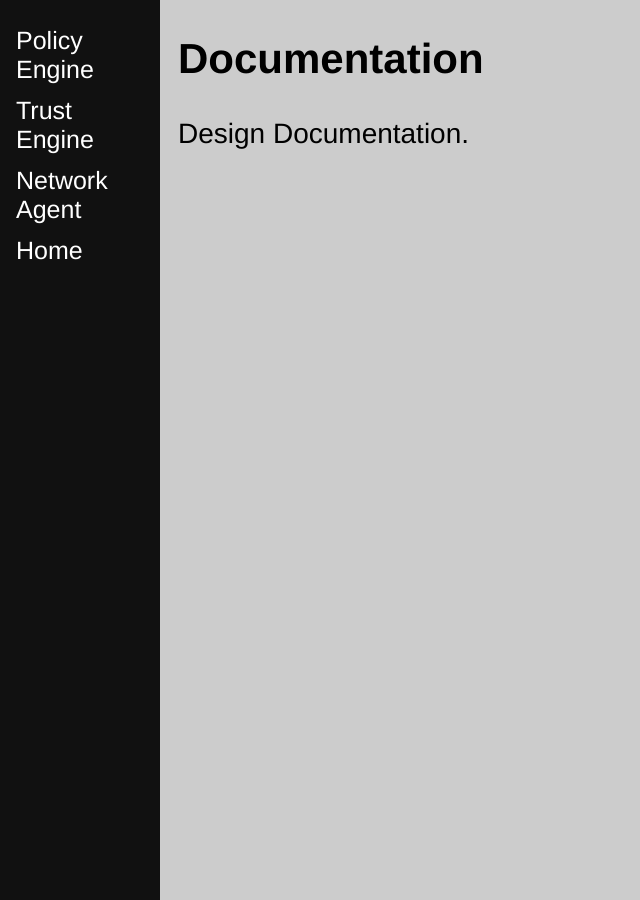
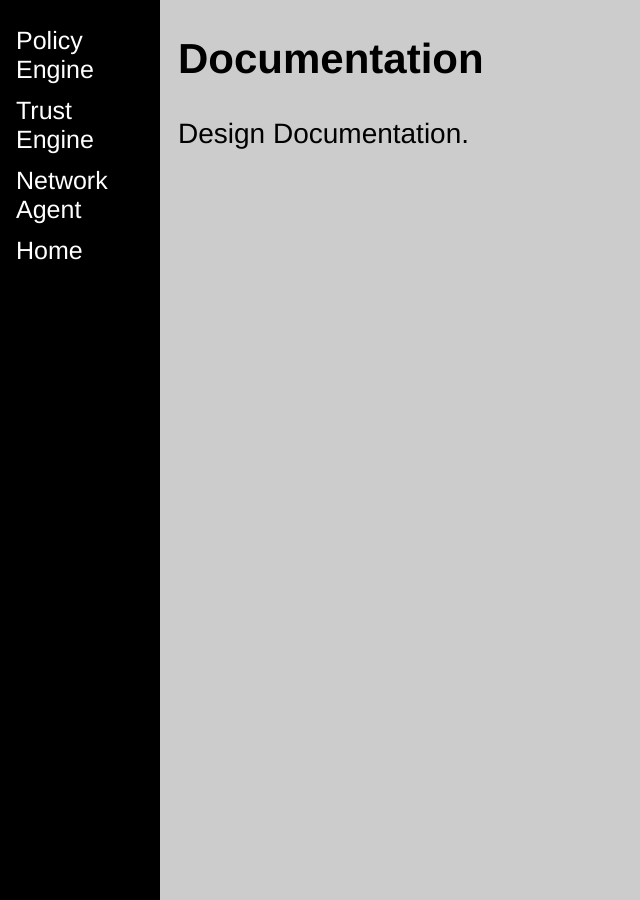
Before and after one commit to WWUZeroTrust/WWUZeroTrust.github.io, a Jekyll site: the page Documentation/index.html, which Jekyll copies as it is, in a window 1280 px wide. Shown: the whole page, without its empty margins (0-640 px from the left). Built offline with Jekyll 4.4.1, drawn with Linux system fonts in a browser that asks for light colours.

Commit message:
Update index.html

```diff
--- a/Documentation/index.html
+++ b/Documentation/index.html
@@ -15,7 +15,7 @@ body {
   z-index: 1;
   top: 0;
   left: 0;
-  background-color: #111;
+  background-color: black;
   overflow-x: hidden;
   padding-top: 20px;
 }
```
